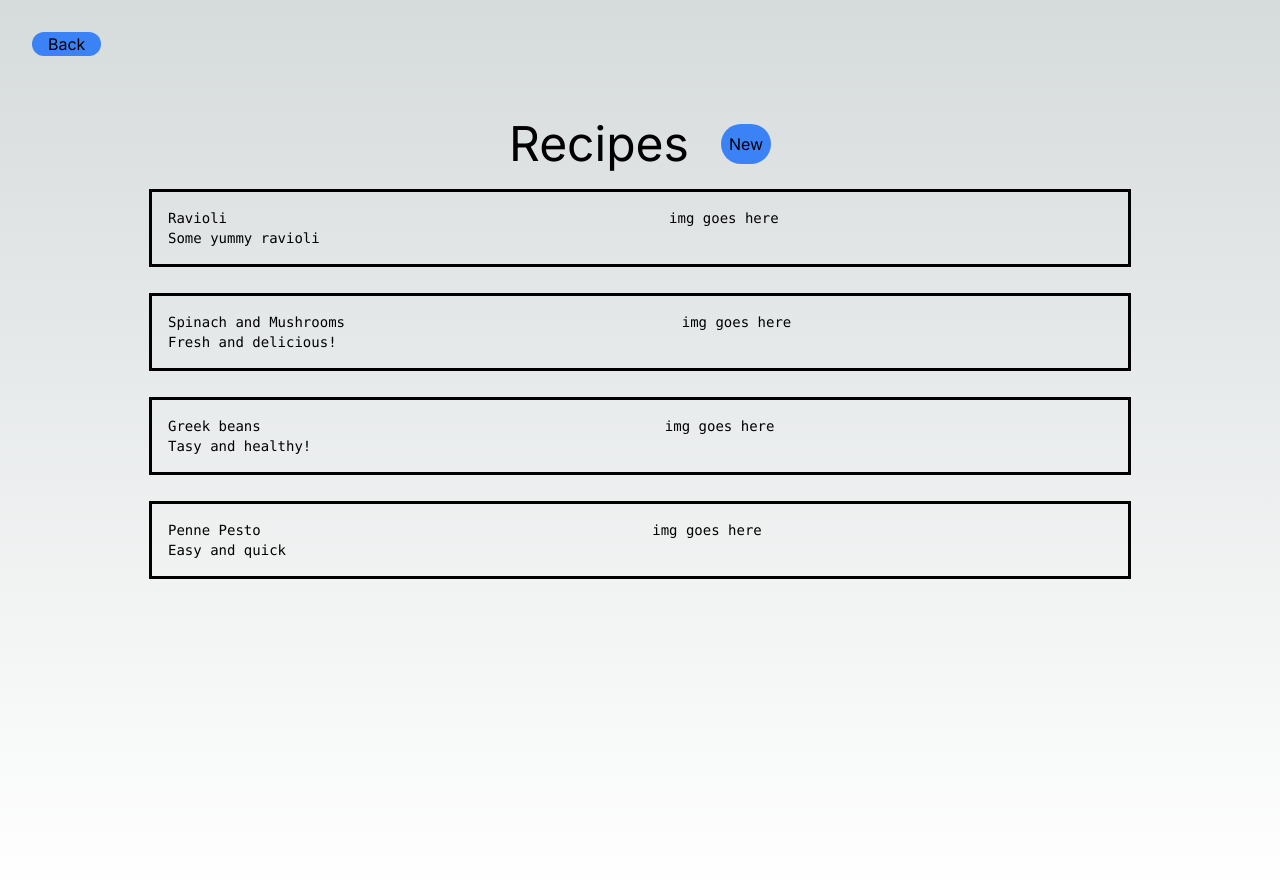
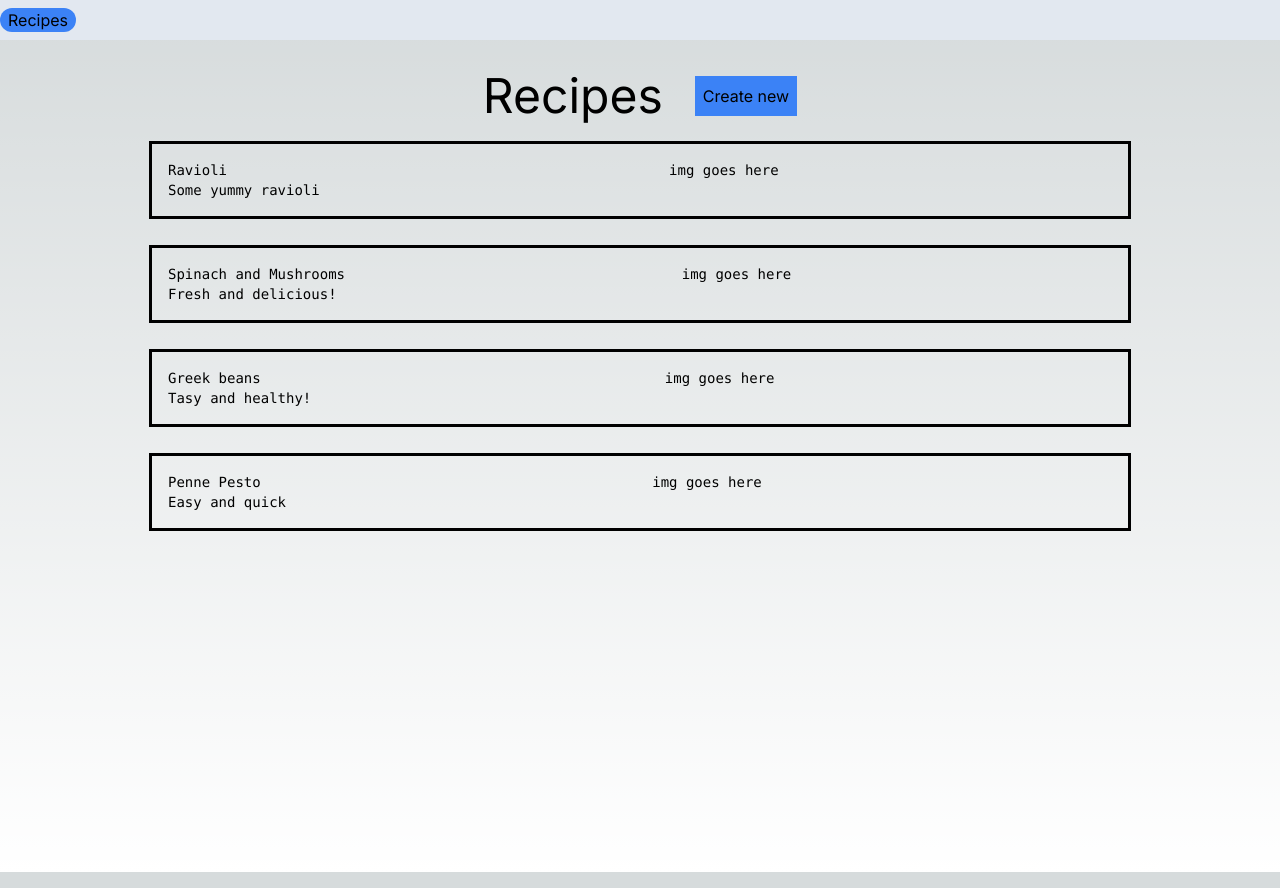
Before and after one commit to Daniel-Const/cook-book, a Next.js app: page /recipe in a window 1280 px wide. Built offline with nearby package versions, Linux system fonts and the light colour scheme.

Commit message:
- add prettier config - some formatting changes - add top navigation bar

```diff
--- a/src/app/recipe/[id]/page.tsx
+++ b/src/app/recipe/[id]/page.tsx
@@ -5,40 +5,40 @@
 export default function Page({ params }: { params: { id: string } }) {
     // TODO: Fetch recipe from server by id
     const recipe = {
-        title: "Ravioli",
+        title: 'Ravioli',
         description:
-            "Easy to cook! Simple and effective. Ravioli with some tomato sauce will always be a great option",
-        ingredients: [
-            "ravioli-pasta 500g",
-            "Tomato & Basil Sauce (1 jar)"
-        ],
+            'Easy to cook! Simple and effective. Ravioli with some tomato sauce will always be a great option',
+        ingredients: ['ravioli-pasta 500g', 'Tomato & Basil Sauce (1 jar)'],
         steps: [
-            "Boil a large pot of water",
-            "Add a bit of salt",
-            "Add raw pasta to the pot",
-            "Boil as per instructions",
-            "Strain water from pasta",
-            "Add pasta back into pot",
-            "Pour sauce into pot and stir well"
+            'Boil a large pot of water',
+            'Add a bit of salt',
+            'Add raw pasta to the pot',
+            'Boil as per instructions',
+            'Strain water from pasta',
+            'Add pasta back into pot',
+            'Pour sauce into pot and stir well'
         ]
     };
 
     return (
-        <div className="z-10 w-full max-w-5xl items-center justify-between font-mono text-sm">
+        <div className="">
             <h1 className="text-6xl">{recipe.title}</h1>
 
             <p className="pt-10">{recipe.description}</p>
 
             <h2 className="text-4xl pt-10">Ingredients</h2>
             <ul className="p-4">
-                {recipe.ingredients.map((ingredient, i) => <li key={`ingredient-${i}`}>{ingredient}</li>)}
+                {recipe.ingredients.map((ingredient, i) => (
+                    <li key={`ingredient-${i}`}>{ingredient}</li>
+                ))}
             </ul>
 
             <h2 className=" text-4xl pt-10">Steps</h2>
             <ul className="list-decimal p-4">
-                {recipe.steps.map((steps, i) => <li key={`steps-${i}`}>{steps}</li>)}
+                {recipe.steps.map((steps, i) => (
+                    <li key={`steps-${i}`}>{steps}</li>
+                ))}
             </ul>
-
         </div>
     );
 }
--- a/src/app/recipe/page.tsx
+++ b/src/app/recipe/page.tsx
@@ -1,21 +1,23 @@
-'use client'
+'use client';
 
-import Link from "next/link"
-import { usePathname } from "next/navigation";
+import Link from 'next/link';
+import { usePathname } from 'next/navigation';
 
-import { AddButton } from "@/components/recipe/AddButton";
-import RecipeCard from "@/components/recipe/RecipeCard";
+import { AddButton } from '@/components/recipe/AddButton';
+import RecipeCard from '@/components/recipe/RecipeCard';
 
 export default function Home() {
     // TODO: Get recipes from API to server
-    const currentPath = usePathname()
+    const currentPath = usePathname();
     return (
         <>
             <div className="flex flex-row items-center">
-                <div><h1 className="text-5xl">Recipes</h1></div>
+                <div className="text-center">
+                    <h1 className="text-5xl">Recipes</h1>
+                </div>
                 <div className="pl-8">
                     <Link href={`${currentPath}/create`}>
-                        <AddButton text="New" />
+                        <AddButton text="Create new" />
                     </Link>
                 </div>
             </div>
--- a/src/components/layout/Layout.tsx
+++ b/src/components/layout/Layout.tsx
@@ -1,31 +1,34 @@
-'use client'
+'use client';
 
-import { useContext } from "react";
-import { Alert } from "./Alert";
-import { BackButton } from "./BackButton"
-import { AlertContext } from "@/context/AlertContext";
+import { useContext } from 'react';
+import { Alert } from './Alert';
+import { MenuButton } from './MenuButton';
+import { AlertContext } from '@/context/AlertContext';
 
-export default function Layout({ children, showBack = true }: Readonly<{ children: React.ReactNode; showBack?: boolean }>) {
+export default function Layout({
+    children,
+    showBack = true
+}: Readonly<{ children: React.ReactNode; showBack?: boolean }>) {
     const alertCtx = useContext(AlertContext);
     return (
         <div>
-            <div className="m-8 flex">
-                <div className="flex items-center">
-                    {showBack ? <BackButton></BackButton> : ""}
-                </div>
-
-                <div className="flex mx-auto items-center">
-                    {
-                        alertCtx?.show
-                            ? <Alert type={alertCtx.type} message={alertCtx.message} />
-                            : ""
-                    }
+            <div className="flex">
+                <div className="absolute top-0 right-0 mt-8 mr-8 flex mx-auto items-center">
+                    {alertCtx?.show ? (
+                        <Alert type={alertCtx.type} message={alertCtx.message} />
+                    ) : (
+                        ''
+                    )}
                 </div>
             </div>
 
-            <main className="flex min-h-screen flex-col items-center p-8">
+            <div className="flex justify-between py-2 bg-slate-200">
+                <MenuButton link="/recipe">Recipes</MenuButton>
+            </div>
+
+            <main className="flex min-h-screen flex-col items-center mt-8">
                 {children}
             </main>
         </div>
-    )
+    );
 }
--- /dev/null
+++ b/src/components/layout/MenuButton.tsx
@@ -0,0 +1,15 @@
+import Link from 'next/link';
+import { useRouter } from 'next/navigation';
+
+export function MenuButton({
+    children,
+    link
+}: Readonly<{ children: React.ReactNode; link: string }>) {
+    const router = useRouter();
+
+    return (
+        <Link href={link}>
+            <button className="bg-blue-500 rounded-full px-2">{children}</button>
+        </Link>
+    );
+}
--- a/src/components/recipe/AddButton.tsx
+++ b/src/components/recipe/AddButton.tsx
@@ -1,6 +1,6 @@
 export function AddButton({ text }: { text: string }) {
     return (
-        <button className="rounded-full py-2 px-2 text-l bg-blue-500 hover:bg-blue-300">
+        <button className="py-2 px-2 text-l bg-blue-500 hover:bg-blue-300">
             {text}
         </button>
     )
--- a/src/context/AlertContext.tsx
+++ b/src/context/AlertContext.tsx
@@ -1,6 +1,6 @@
-"use client"
+'use client';
 
-import { createContext, useState } from "react";
+import { createContext, useState } from 'react';
 
 export enum AlertType {
     Info = 1,
@@ -17,28 +17,28 @@ interface AlertValue {
 
 const AlertDurationSeconds = 4000;
 
-export const AlertContext = createContext<null | AlertValue>(null)
+export const AlertContext = createContext<null | AlertValue>(null);
 
 export const AlertContextProvider = ({ children }: { children: React.ReactNode }) => {
-    const [alertState, setAlertState] = useState({ show: false, type: AlertType.Info, message: "" })
+    const [alertState, setAlertState] = useState({
+        show: false,
+        type: AlertType.Info,
+        message: ''
+    });
 
     const triggerAlert = (type: AlertType, message: string) => {
-        setAlertState({ show: true, type, message })
+        setAlertState({ show: true, type, message });
         setTimeout(() => {
-            setAlertState({ ...alertState, show: false })
-        }, AlertDurationSeconds)
-    }
+            setAlertState({ ...alertState, show: false });
+        }, AlertDurationSeconds);
+    };
 
     const value = {
         show: alertState.show,
         type: alertState.type,
         message: alertState.message,
-        trigger: triggerAlert,
-    }
+        trigger: triggerAlert
+    };
 
-    return (
-        <AlertContext.Provider value={value}>
-            {children}
-        </AlertContext.Provider>
-    )
-}
+    return <AlertContext.Provider value={value}>{children}</AlertContext.Provider>;
+};
```
Also changed, not shown: 1 other file (tests, documents, lock files or other folders).
